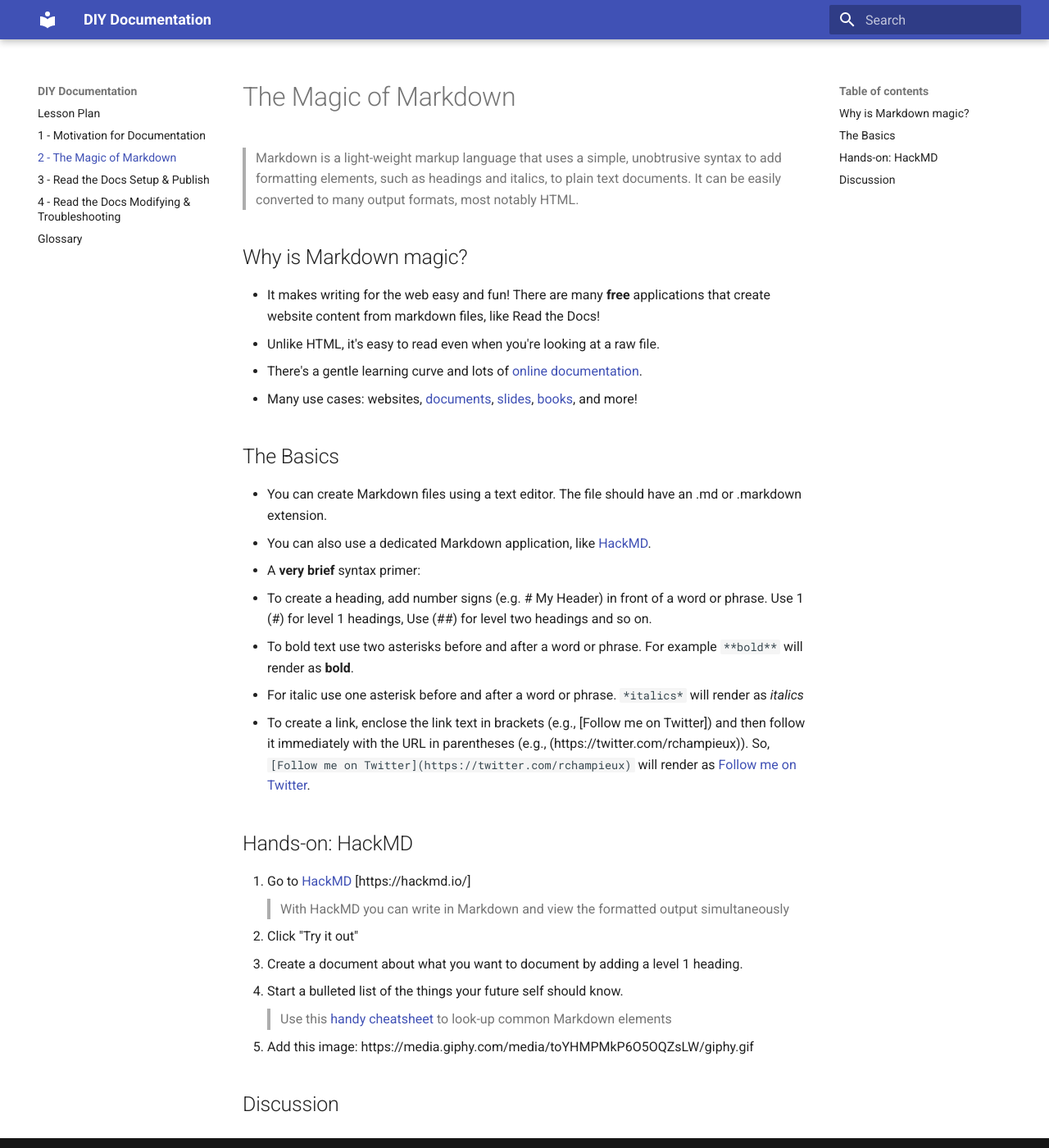
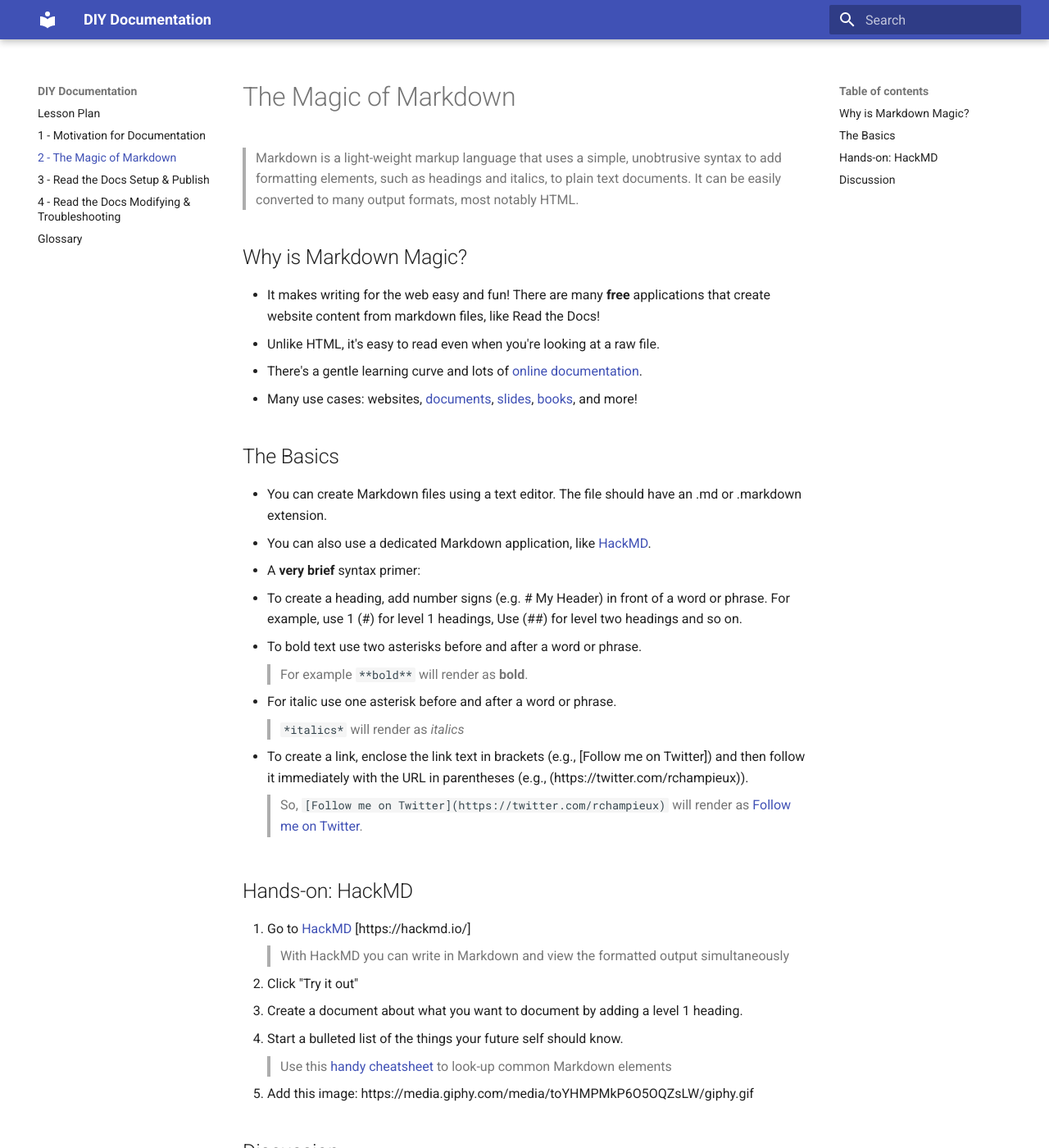
Before and after one commit to rchampieux/diy-documentation, an MkDocs documentation site: the page built from docs/lesson2.md, in a window 1280 px wide and 1400 px high. Shown: the whole window at 82% size. Built offline with MkDocs 1.6.1 and Material for MkDocs 9.7.7, drawn with Linux system fonts in a browser that asks for light colours; old or Windows-style settings are respelled for this version of MkDocs.

Commit message:
Update lesson2.md

```diff
--- a/docs/lesson2.md
+++ b/docs/lesson2.md
@@ -2,7 +2,7 @@
 
 > Markdown is a light-weight markup language that uses a simple, unobtrusive syntax to add formatting elements, such as headings and italics, to plain text documents.  It can be easily converted to many output formats, most notably HTML.
 
-## Why is Markdown magic?
+## Why is Markdown Magic?
 - It makes writing for the web easy and fun!  There are many **free** applications that create website content from markdown files, like Read the Docs!
 - Unlike HTML, it's easy to read even when you're looking at a raw file.
 - There's a gentle learning curve and lots of [online documentation](https://github.com/adam-p/markdown-here/wiki/Markdown-Cheatsheet).
@@ -11,11 +11,17 @@
 ## The Basics
 - You can create Markdown files using a text editor.  The file should have an .md or .markdown extension.
 - You can also use a dedicated Markdown application, like [HackMD](https://hackmd.io/).
+
 - A **very brief** syntax primer:
-  - To create a heading, add number signs (e.g. # My Header) in front of a word or phrase.  Use 1 (#) for level 1 headings, Use (##) for level two headings and so on.
-  - To bold text use two asterisks before and after a word or phrase.  For example `**bold**` will render as **bold**.
-  - For italic use one asterisk before and after a word or phrase.  `*italics*` will render as *italics*
-  - To create a link, enclose the link text in brackets (e.g., [Follow me on Twitter]) and then follow it immediately with the URL in parentheses (e.g., (https://twitter.com/rchampieux)).  So, `[Follow me on Twitter](https://twitter.com/rchampieux)` will render as [Follow me on Twitter](https://twitter.com/rchampieux).
+  - To create a heading, add number signs (e.g. # My Header) in front of a word or phrase.  For example, use 1 (#) for level 1 headings, Use (##) for level two headings and so on.
+  - To bold text use two asterisks before and after a word or phrase.
+  > For example `**bold**` will render as **bold**.
+
+  - For italic use one asterisk before and after a word or phrase.
+  > `*italics*` will render as *italics*
+
+  - To create a link, enclose the link text in brackets (e.g., [Follow me on Twitter]) and then follow it immediately with the URL in parentheses (e.g., (https://twitter.com/rchampieux)).
+  > So, `[Follow me on Twitter](https://twitter.com/rchampieux)` will render as [Follow me on Twitter](https://twitter.com/rchampieux).
 
 ## Hands-on: HackMD
 1. Go to [HackMD](https://hackmd.io/)
```
